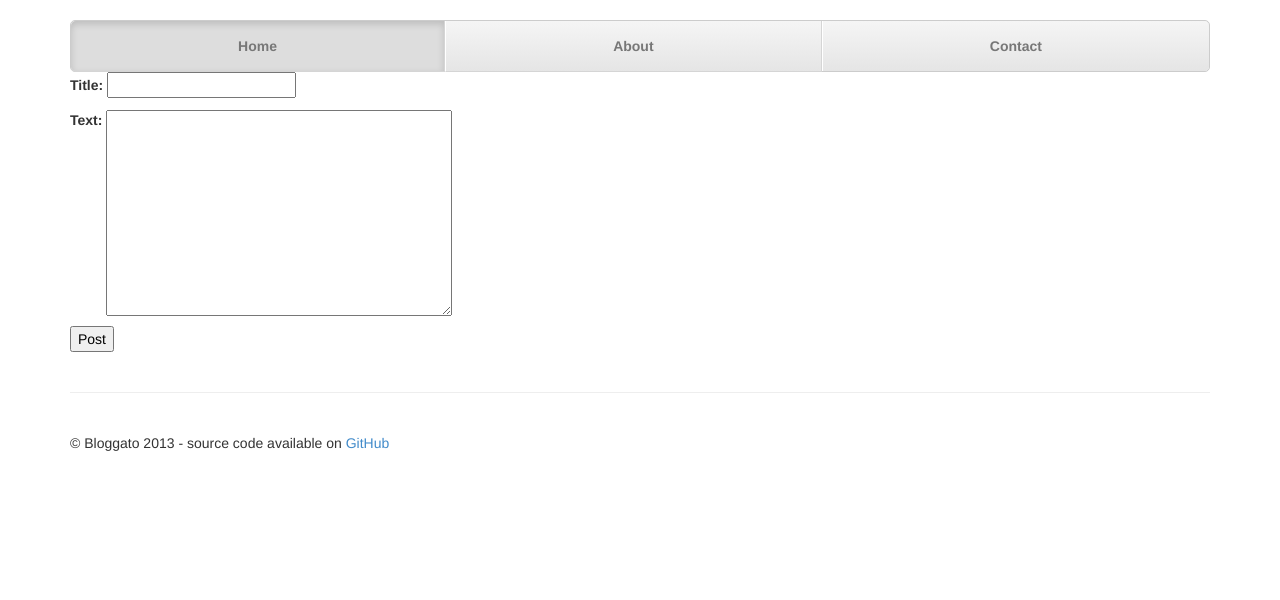
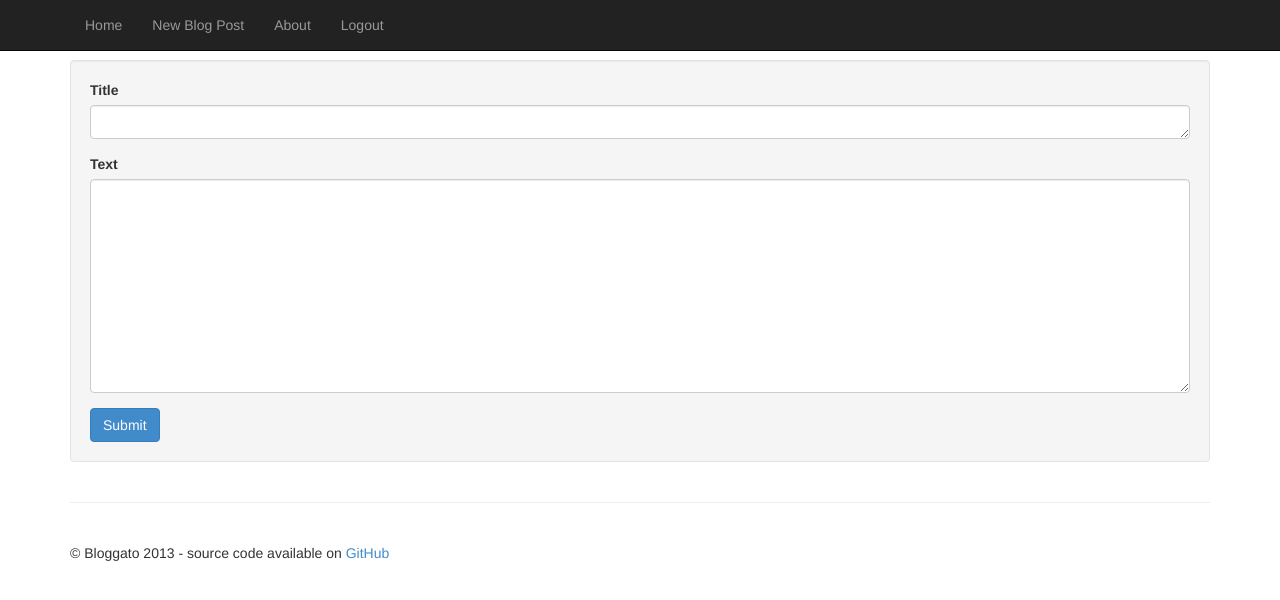
Before and after one commit to andreagrandi/bloggato, a Django app: page /blog/new/ in a window 1280 px wide. Shown: the top 600 px of the page. Run offline with Django 3.2, Linux system fonts and the light colour scheme; the visitor is signed in with stand-in values (Sample User, id 1); parts of the project's set-up code (start-up, migrations or seed data) failed here and were passed over.

Commit message:
Improve new BlogPost template

```diff
--- a/blog/templates/blog/new_post.html
+++ b/blog/templates/blog/new_post.html
@@ -1,19 +1,24 @@
 {% extends "base.html" %}
 {% block title %}Bloggato{% endblock %}
-{% block menu %}
-        <ul class="nav nav-justified">
-        <li class="active"><a href="#">Home</a></li>
-        <li><a href="/about">About</a></li>
-        <li><a href="/contact">Contact</a></li>
-    </ul>
-{% endblock %}
 
 {% block content %}
+<br>
+<br>
 
-<form action="{% url 'blog.views.new_post' %}" method="post">
+<!-- New BlogPost form -->
+<div class="well">
+    <form role="form" action="{% url 'blog.views.new_post' %}" method="POST">
         {% csrf_token %}
-        {{ form.as_p }}
-        <p><input type="submit" value="Post"/></p>
-</form>
+        <div class="form-group">
+			<label for="id_title">Title</label>
+            <textarea class="form-control" rows="1" id="id_title" name="title"></textarea>
+        </div>
+        <div class="form-group">
+            <label for="id_text">Text</label>
+            <textarea class="form-control" rows="10" id="id_text" name="text"></textarea>
+        </div>
+        <button type="submit" class="btn btn-primary">Submit</button>
+    </form>
+</div>
 
 {% endblock %}
```
